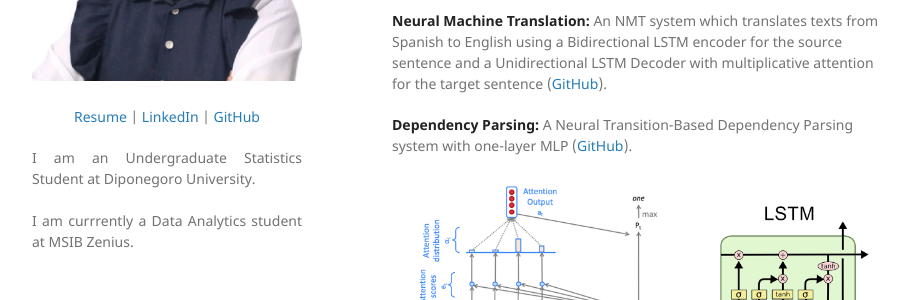
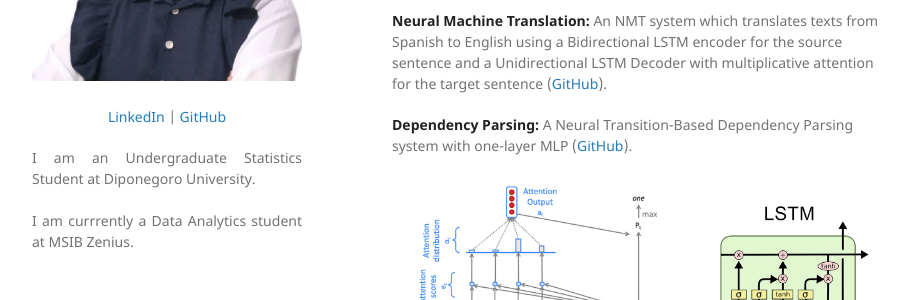
Before and after one commit to melatiptrs/melatiptrs.github.io, a Jekyll site: the page built from index.md, in a window 1280 px wide. Shown: the part 329-629 px from the top of the page, without its empty margins (178-1101 px from the left). Built offline with Jekyll 4.4.1, drawn with Linux system fonts in a browser that asks for light colours; our own code applies the rules of GitHub Pages for plain Markdown files.

Commit message:
Update _config.yml

```diff
--- a/_config.yml
+++ b/_config.yml
@@ -4,7 +4,6 @@
 
 description:
   <p align="center">
-  <a href="pdf/resume.pdf">Resume</a> |
   <a href="https://www.linkedin.com/in/melati-putri-santika-027bb8207/">LinkedIn</a> |
   <a href="https://github.com/melatiptrs">GitHub</a>
   </p>
```
